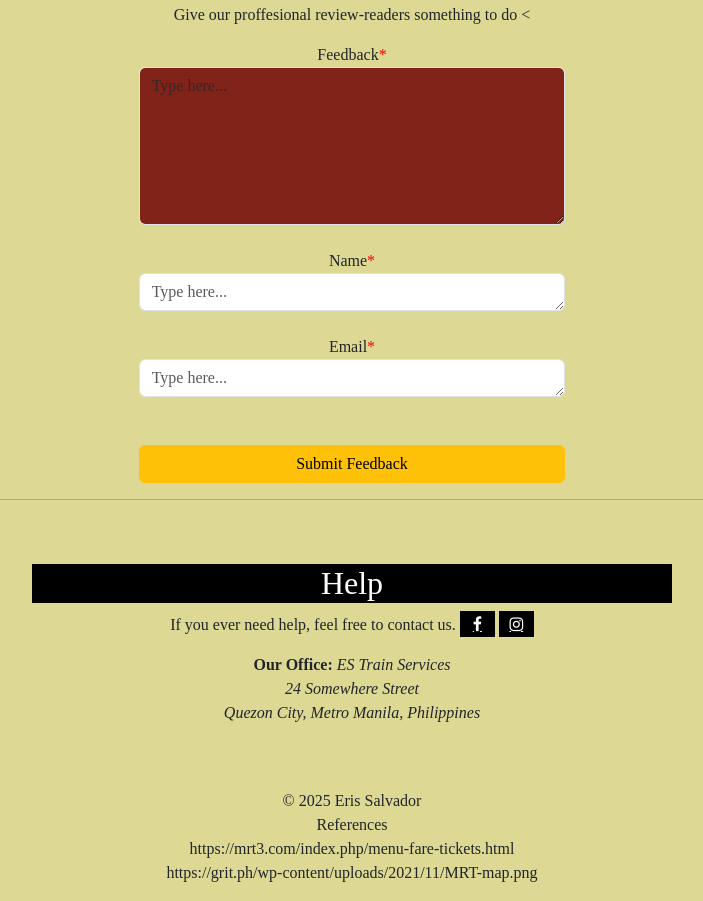
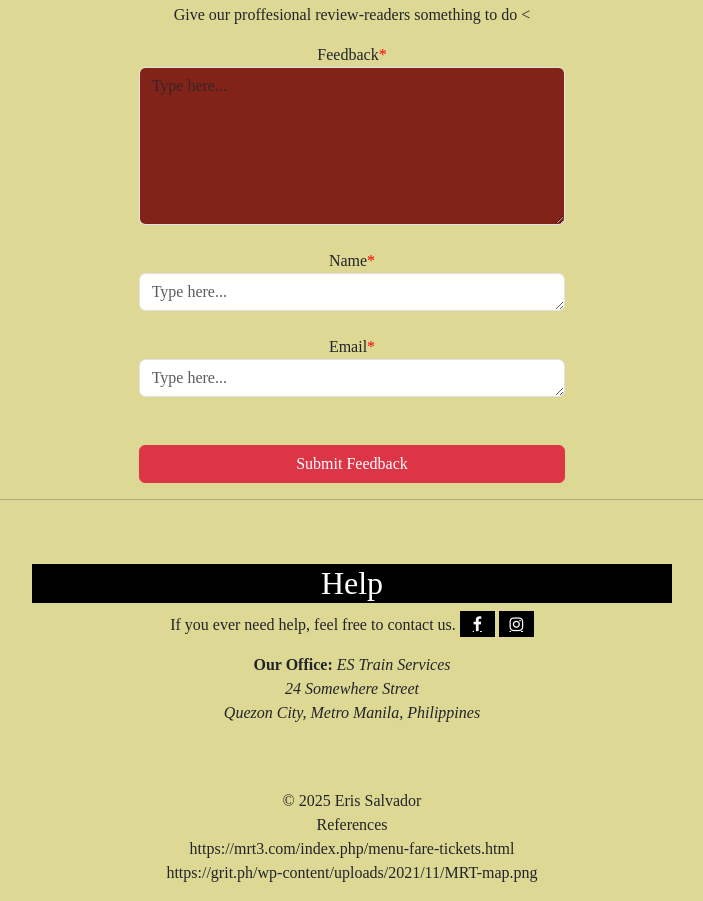
Before and after one commit to SA-9E-Salvador-Eris/Sta.-Ana_ICT9Emerald_Q3PROJECT_Salvador_Eris, a plain HTML site: page mrt.html in a window 1280 px wide. Shown: the part 2271-3172 px from the top of the page, without its empty margins (288-991 px from the left). Drawn offline with nearby package versions, Linux system fonts and the light colour scheme.

Commit message:
Update mrt.html

```diff
--- a/mrt.html
+++ b/mrt.html
@@ -289,7 +289,7 @@
         </div>
 
             <div class="d-grid">
-            <button type="submit" class="btn btn-warning btn-block" onclick="message()">Submit Feedback</button>
+            <button type="submit" class="btn btn-danger btn-block" onclick="message()">Submit Feedback</button>
             </div>
 
         </form>
```
